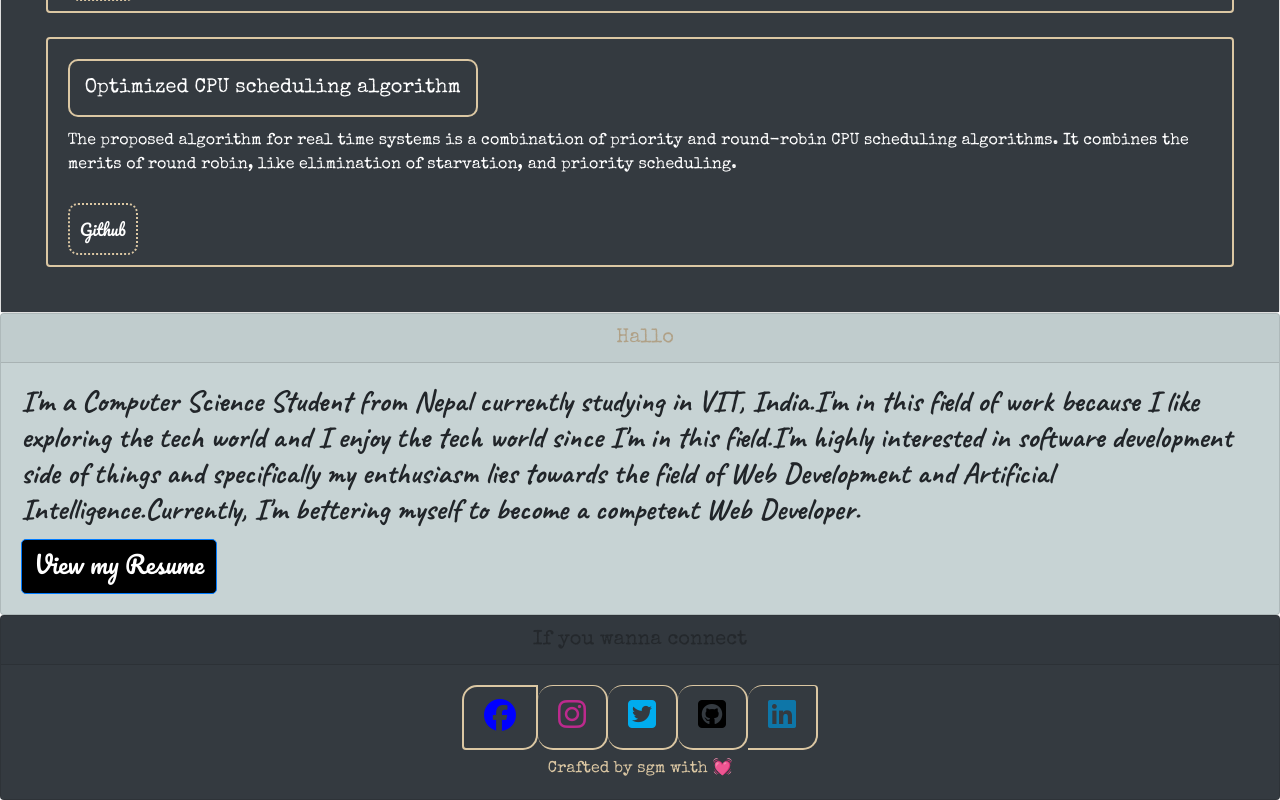
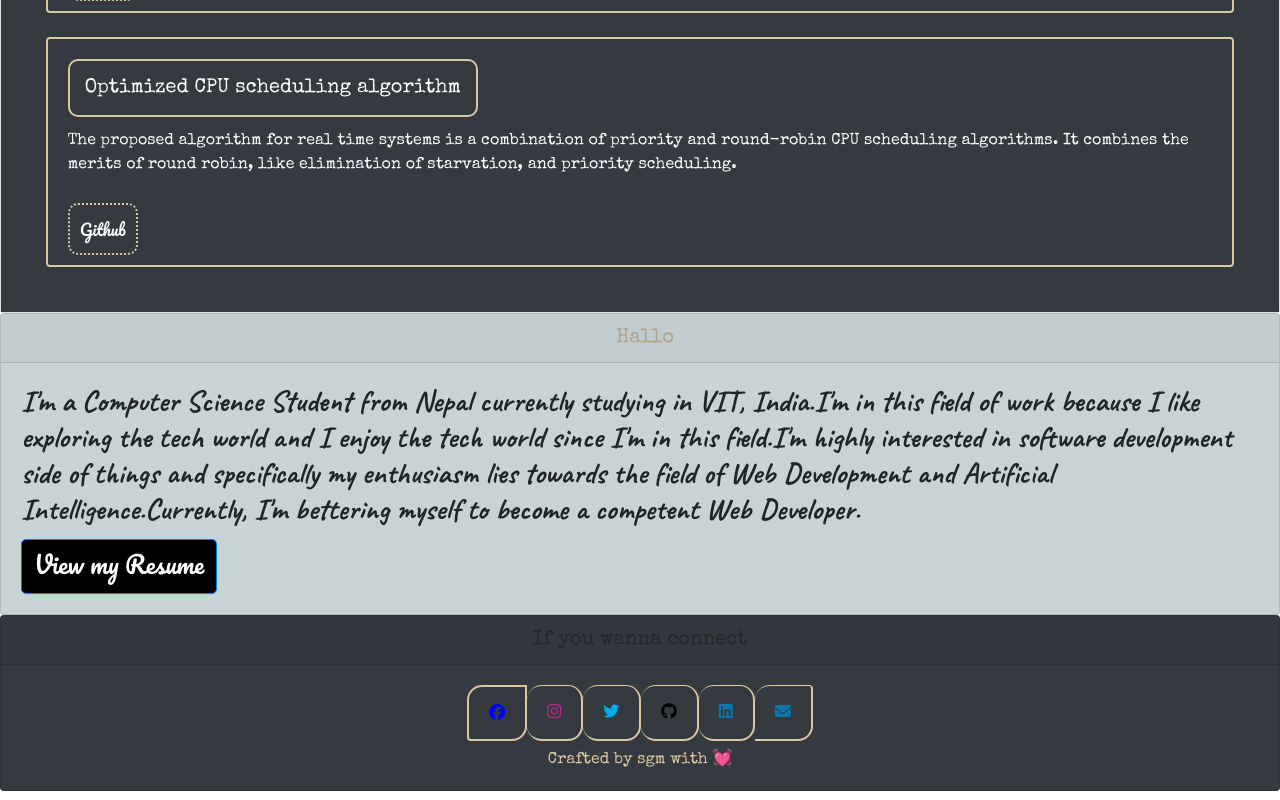
Before and after one commit to jaissugam/jaissugam.github.io, a React (Create React App) app: page / in a window 1280 px wide. Shown: the part 1803-2603 px from the top of the page. Built offline with nearby package versions, Linux system fonts and the light colour scheme; a web font is replaced by a local one.

Commit message:
changed footer

```diff
--- a/src/components/Footer.js
+++ b/src/components/Footer.js
@@ -6,11 +6,12 @@ const Footer=()=>{
             <Card.Header as="h5" style={{textAlign:'center'}}>If you wanna connect</Card.Header>
             <Card.Body style={mycard}>
             <ListGroup horizontal>
-                <ListGroup.Item ><a style={{color:'blue'}} rel="noreferrer" target='_blank' href='https://www.facebook.com/sugam.jaiswal'><i className="fab fa-facebook fa-2x"></i></a></ListGroup.Item>
-                <ListGroup.Item ><a style={{color:'#bc2a8d'}} rel="noreferrer" target='_blank' href='https://www.instagram.com/sgm4u/'><i className="fab fa-instagram fa-2x"></i></a></ListGroup.Item>
-                <ListGroup.Item ><a style={{color:'#00acee'}} rel="noreferrer" target='_blank' href='https://twitter.com/itsmesugam'><i className="fab fa-twitter-square fa-2x"></i></a></ListGroup.Item>
-                <ListGroup.Item ><a style={{color:'black'}} rel="noreferrer" target='_blank' href='https://github.com/jaissugam'><i className="fab fa-github-square fa-2x"></i></a></ListGroup.Item>
-                <ListGroup.Item ><a style={{color:'#0e76a8'}} rel="noreferrer" target="_blank" href='https://www.linkedin.com/in/sugam-jaiswal-31a27a1a3/'><i className="fab fa-linkedin fa-2x"></i></a></ListGroup.Item>
+                <ListGroup.Item ><a style={{color:'blue'}} rel="noreferrer" target='_blank' href='https://www.facebook.com/sugam.jaiswal'><i className="fab fa-facebook fa-1.5x"></i></a></ListGroup.Item>
+                <ListGroup.Item ><a style={{color:'#bc2a8d'}} rel="noreferrer" target='_blank' href='https://www.instagram.com/sgm4u/'><i className="fab fa-instagram fa-1.5x"></i></a></ListGroup.Item>
+                <ListGroup.Item ><a style={{color:'#00acee'}} rel="noreferrer" target='_blank' href='https://twitter.com/itsmesugam'><i className="fab fa-twitter fa-1.5x"></i></a></ListGroup.Item>
+                <ListGroup.Item ><a style={{color:'black'}} rel="noreferrer" target='_blank' href='https://github.com/jaissugam'><i className="fab fa-github fa-1.5x"></i></a></ListGroup.Item>
+                <ListGroup.Item ><a style={{color:'#0e76a8'}} rel="noreferrer" target="_blank" href='https://www.linkedin.com/in/sugam-jaiswal-31a27a1a3/'><i className="fab fa-linkedin fa-1.5x"></i></a></ListGroup.Item>
+                <ListGroup.Item ><a style={{color:'#0e76a8'}} rel="noreferrer" target="_blank" href='mailto:sgmjaiswal@gmail.com'><i className="fas fa-envelope fa-1.5x"></i></a></ListGroup.Item>
             </ListGroup>
             <Card.Subtitle style={{marginTop:'10px'}}>Crafted by sgm with 💓</Card.Subtitle>
             </Card.Body>
```
